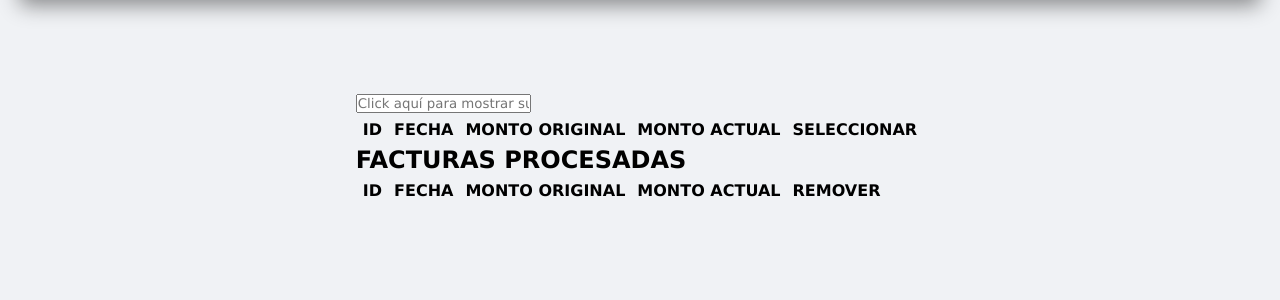
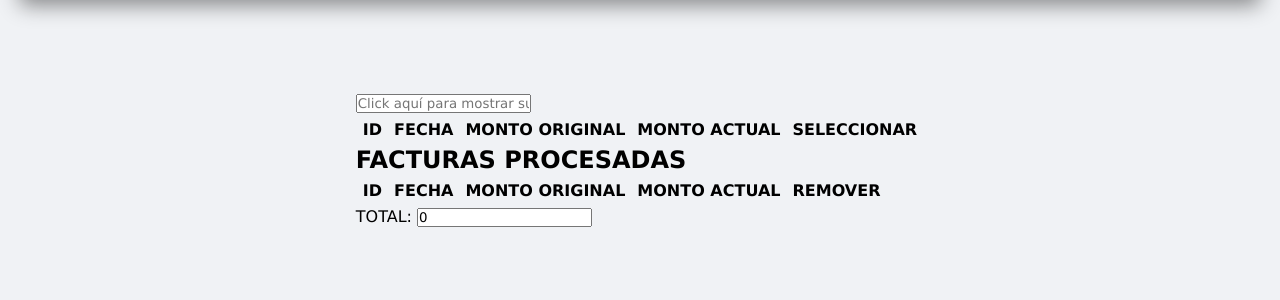
Before and after one commit to Chingons/Proyecto-Yo-Cobro-Mi-Dinero, a Flask app: page /recibo in a window 1280 px wide. Shown: the part 107-407 px from the top of the page. Run offline with Flask 2, Linux system fonts and the light colour scheme; the visitor is signed in with stand-in values (Sample User, id 1); data that the repository does not hold is empty; some libraries are stand-ins or nearby versions.

Commit message:
input mostrar total funcionando

```diff
--- a/blog/templates/recibo.html
+++ b/blog/templates/recibo.html
@@ -29,6 +29,8 @@
                 <th>REMOVER</th>
             </tr>
         </table>
+
+        <label >TOTAL: <input type="text" value="0" id="input-total" readonly> </label>
     </div>
 </div>
 
@@ -72,6 +74,7 @@
         let tabla_proceso = document.getElementById("tabla-facturas-pagar");
         let tamaño_proceso = tabla_proceso.rows.length;
         facturas_procesadas = [];
+        document.getElementById("input-total").value = "0";
         for (let o = tamaño_tabla -1; o>0; o--){
             tabla_recibo.deleteRow(o);}
 
@@ -110,13 +113,17 @@
      function facturas_recibo(recibidas){
         let fc_recibo = document.getElementById("tabla-facturas-pagar");
 
+
         if (facturas_procesadas.includes(recibidas[0])==true){
 
         }
         else {
+            let input_total = document.getElementById("input-total");
+            let value_input = input_total.value;
+            let tomar_value_input = value_input.replace(",", "");
+            let suma = recibidas[5] + Number(tomar_value_input);
+            input_total.value = new Intl.NumberFormat('en-US').format(suma);
                 facturas_procesadas.push(recibidas[0]);
-
-
                 let tr = document.createElement("tr");
                 let td_idr = document.createElement("td");
                 let td_fechar = document.createElement("td");
@@ -133,7 +140,13 @@
                 td_monto_actualr.innerHTML = new Intl.NumberFormat('en-US').format(recibidas[5]);
                 boton_remover.innerHTML = "REMOVER";
                 boton_remover.addEventListener("click", function(){
-                  let  remover_elemento = document.getElementById(recibidas[0]);
+                    let  remover_elemento = document.getElementById(recibidas[0]);
+                    let input_total_resta = document.getElementById("input-total");
+                    let value_input_resta = input_total_resta.value;
+                    let tomar_value_input_resta = value_input_resta.replace(",", "");
+                    let valor_restar = remover_elemento.getElementsByTagName("td")[3].innerHTML.replace(",","");
+                    let resta = Number(tomar_value_input_resta) - Number(valor_restar);
+                    input_total_resta.value = new Intl.NumberFormat('en-US').format(resta);
                   remover_elemento.remove();
                   const index = facturas_procesadas.indexOf(recibidas[0]);
                     if (index > -1) {
@@ -148,14 +161,8 @@
                 tr.appendChild(td_monto_actualr);
                 tr.appendChild(remover);
                 fc_recibo.appendChild(tr);
-
         }
     }
-
-
-
-
-
 
 
      conexion_json();
```
